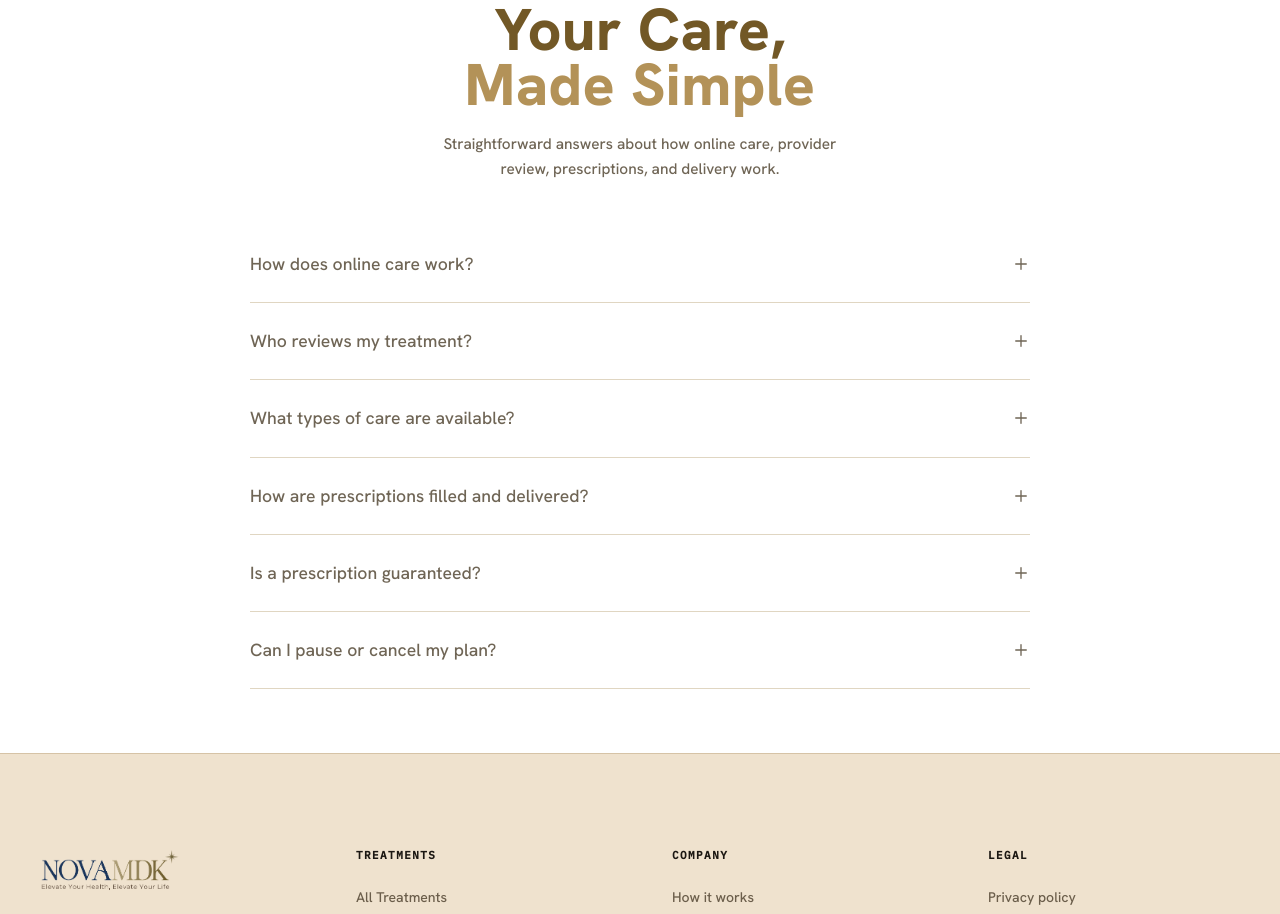
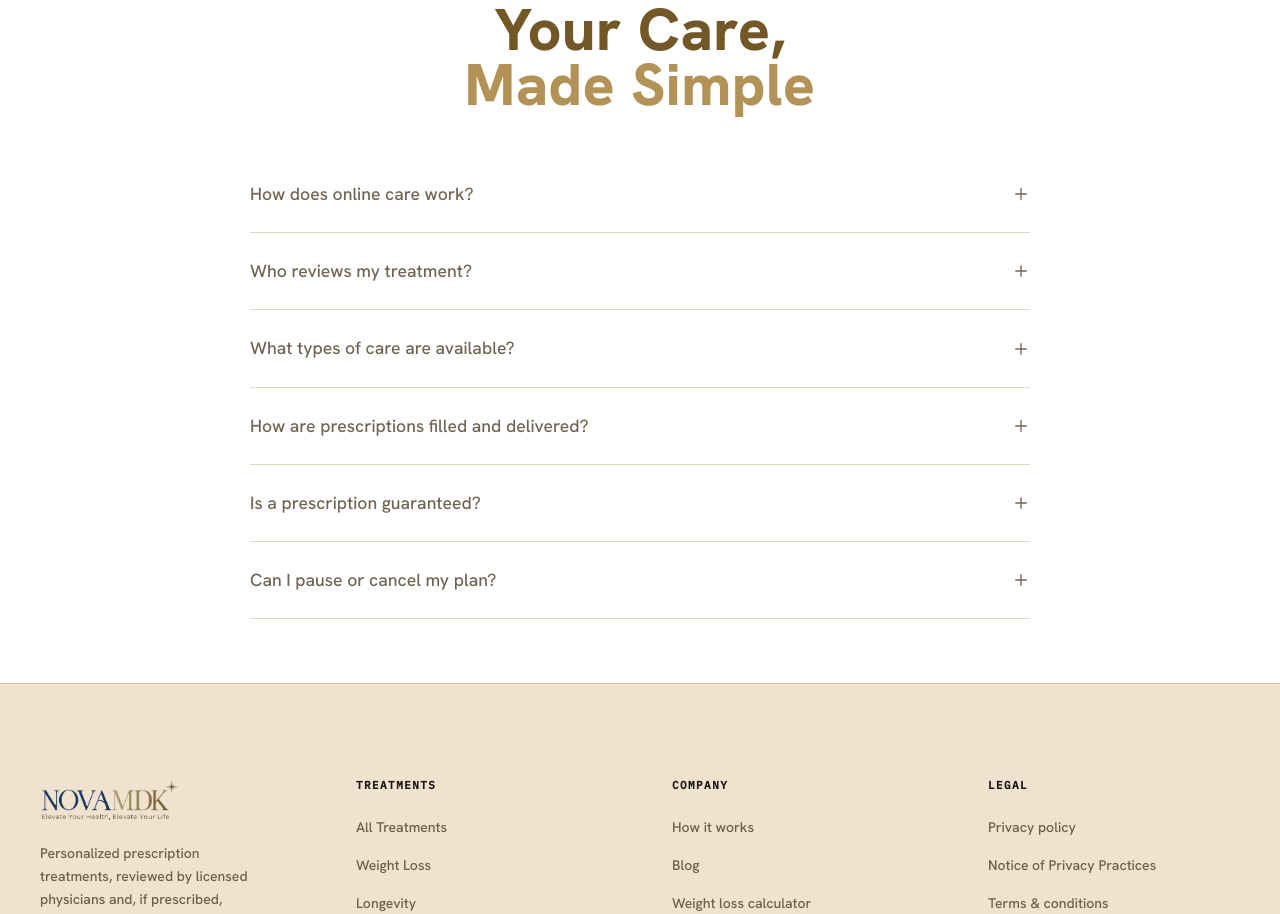
Before and after one commit to symondlibago/NEW-NOVAMDK-REPO, a React (Vite) app: page / in a window 1280 px wide. Shown: the part 6320-7234 px from the top of the page. Built offline with nearby package versions, Linux system fonts and the light colour scheme; a web font is replaced by a local one.

Commit message:
removed syutrext

```diff
--- a/src/components/FAQ.jsx
+++ b/src/components/FAQ.jsx
@@ -69,13 +69,6 @@ export default function FAQ() {
               Made Simple
             </span>
           </h2>
-          <p
-            className="mx-auto mt-5 max-w-[46ch] text-[clamp(0.95rem,1.2vw,1.05rem)] leading-relaxed"
-            style={{ color: MUTED }}
-          >
-            Straightforward answers about how online care, provider review, prescriptions, and
-            delivery work.
-          </p>
         </Reveal>
 
         <div className="mt-[clamp(1.75rem,3.5vw,2.75rem)]">
```
